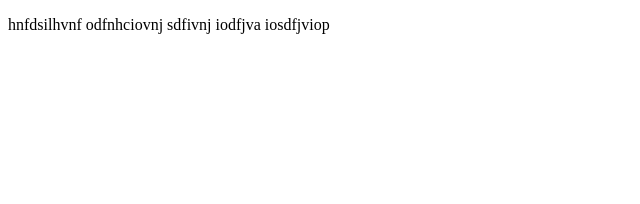
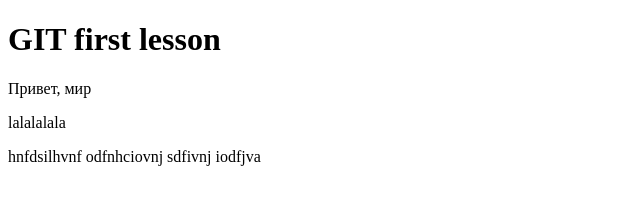
Before and after one commit to MikhailovSergei/Firstrepository, a plain HTML site: page index.html in a window 1280 px wide. Shown: the whole page, without its empty margins (0-640 px from the left). Drawn offline with Linux system fonts and the light colour scheme.

Commit message:
сделал комит на саблайме

```diff
--- a/index.html
+++ b/index.html
@@ -12,6 +12,9 @@
   </style>
  </head>
  <body>
- <p>hnfdsilhvnf odfnhciovnj sdfivnj iodfjva iosdfjviop </p>
+ 	<h1>GIT first lesson</h1>
+  <p>Привет, мир</p>
+  <p>lalalalala</p>
+  <p>hnfdsilhvnf odfnhciovnj sdfivnj iodfjva</p>
  </body>
 </html>
```
